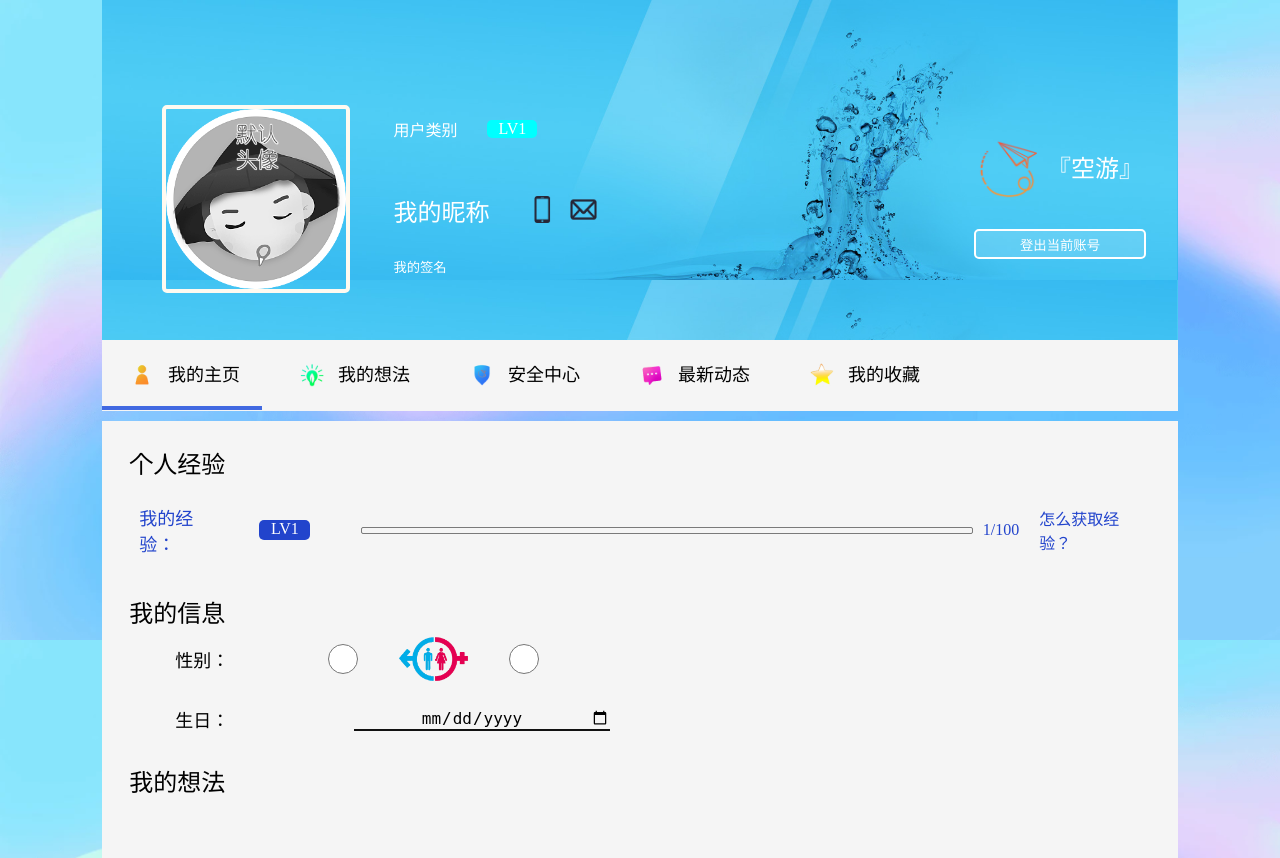
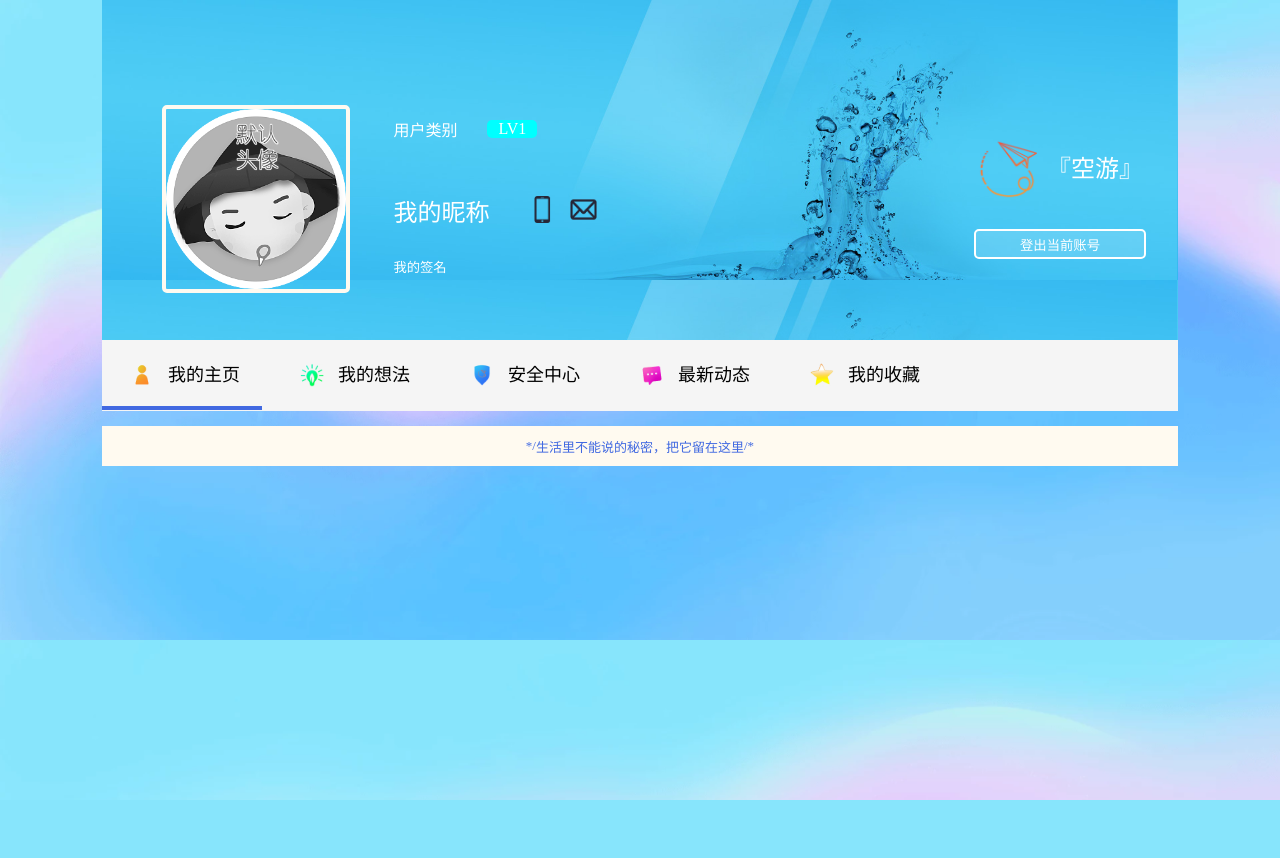
Before and after one commit to VicRanger/Compayu-BackEnd, a Django app: page /user/usercenter/ in a window 1280 px wide. After the commit the page ends 800 px from the top, so only its background shows below. Run offline with Django 3.2, Linux system fonts and the light colour scheme; parts of the project's set-up code (start-up, migrations or seed data) failed here and were passed over; some web fonts are replaced.

Commit message:
个人主页（除想法预览）

```diff
--- a/backsite/api/views.py
+++ b/backsite/api/views.py
@@ -1,3 +1,5 @@
+import random
+
 from django.http import JsonResponse
 from django.shortcuts import render
 from django.utils import timezone
@@ -81,6 +83,11 @@
                 response["gender"] = userinfo.gender
                 response["birthday"] = userinfo.birthday
             return JsonResponse(response)
+        elif what == 'jitang':
+            jitang = models.Jitang.objects.filter()
+            rand = random.randint(1, jitang.count())
+            response['data'] = jitang[rand-1].jitang
+            response['code'] = '200'
         elif what == 'setuser':
             if uid == 0:
                 response['msg'] = '未查询到数据'
--- a/backsite/backsite/settings.py
+++ b/backsite/backsite/settings.py
@@ -137,7 +137,7 @@
         'ENGINE': 'django.db.backends.mysql',
         'NAME': 'django_backsite_default',
         'USER': 'root',
-        'PASSWORD': 'pzhl990512',
+        'PASSWORD': 'root',
         'HOST': 'localhost',
         'PORT': '3306',
     },
@@ -145,7 +145,7 @@
         'ENGINE': 'django.db.backends.mysql',
         'NAME': 'django_backsite_compayu',
         'USER': 'root',
-        'PASSWORD': 'pzhl990512',
+        'PASSWORD': 'root',
         'HOST': 'localhost',
         'PORT': '3306',
         'OPTIONS': {
--- a/static/templates/static/css/part_topNav.css
+++ b/static/templates/static/css/part_topNav.css
@@ -7,7 +7,11 @@
 	src: local('slogan'),
     url('../font/slogan.otf') format("truetype");
 }
-
+@font-face {
+	font-family: 'welcome2';
+	src: local('welcome2'),
+    url('../font/welcome_2.ttf') format("truetype");
+}
 /*顶部导航栏*/
 #topNav {
 	position: fixed;
@@ -154,5 +158,5 @@
 	line-height: 50px;
 	text-align: center;
 	font-size: 25px;
-	font-family: slogan;
+	font-family: welcome2;
 }
--- a/static/templates/static/css/userCenter.css
+++ b/static/templates/static/css/userCenter.css
@@ -258,7 +258,7 @@
 }
 #userCenter_myinfo{
 	width: 100%;
-	display: flex;
+	display: none;
 	flex-direction: column;
 	justify-content: center;
 	align-items: center;
@@ -395,3 +395,67 @@
 	display: flex;
 	flex-direction: column;
 }
+.userCenter_thoughtRow{
+	width: 90%;
+	margin-top: 10px;
+	margin-bottom: 10px;
+	margin-left: 5%;
+	height: 80px;
+	display: flex;
+	flex-direction: row;
+	align-items: center;
+	background: white;
+}
+.thoughtBtn{
+	border: none;
+	width: 35%;
+	background: transparent;
+	cursor: pointer;
+	transition: all 0.2s ease;
+}
+#userCenter_thought_mostview{
+	width: 100%;
+	height: 200px;
+	display: flex;
+	flex-direction: column;
+	display: none;
+}
+#userCenter_thought_newest{
+	width: 100%;
+	height: 200px;
+	display: flex;
+	flex-direction: column;
+	display: none;
+}
+#showMoreThought{
+	width: 50%;
+	text-align: right;
+	font-size: small;
+	cursor: pointer;
+	transition: all 0.2s ease;
+}
+#showMoreThought:hover{
+	color: #2244CC;
+}
+#userCenter_jitang{
+	display: flex;
+	width: 84%;
+	margin-left: 8%;
+	height: 40px;
+	justify-content: center;
+	align-items: center;
+	flex-direction: row;
+	color: #4169E1;
+	margin-top: 5px;
+	background: #FFFAF0;
+	font-size: small;
+}
+
+
+#userCenter_mythought{
+	display: none;
+	width: 100%;
+	flex-direction: column;
+	justify-content: center;
+	align-items: center;
+}
--- a/static/templates/static/js/userCenter.js
+++ b/static/templates/static/js/userCenter.js
@@ -128,10 +128,38 @@
 		var phone = document.getElementById("userCenter_up_phone");
 		phone.setAttribute('src', "/static/img/phone_on.png");
 	}
+	$.ajax({
+		url:'/api/user/',
+		type:'POST',//HTTP请求类型
+		timeout:5000,//超时时间设置为10秒；
+		dataType: "json",
+		async: false,
+		data: {
+			'token': getToken(),
+			'what' : 'jitang',
+		},// data是必须的,可以空,不能没有
+		success:function(ret){
+			if (ret.code == '200'){
+				document.getElementById("userCenter_jitang_p").innerHTML = ret.data;
+			}
+			else if(ret.code=='403'){
+				isLogin = 'False';
+				alert("你的登录已过期,请重新登录");
+				jumpToLogin();
+			}
+		},
+		error:function(xhr,type,errorThrown){
+			console.log(errorThrown);
+		}
+	});
+
 	page = getPage();
 	// 按页码填充数据
 	if (page == 0){
 		// 个人主页
+		var thisPage = document.getElementById("userCenter_myinfo");
+		thisPage.style.display = 'flex';
+
 		document.getElementById("userCenter_level_p").innerHTML = "LV"+parseInt(userinfo.level/100);
 		var exp = userinfo.level%100;
 		document.getElementById("userCenter_exp").innerHTML = exp + "/100";
@@ -146,6 +174,10 @@
 			girl.checked = true;
 		}
 		$('#userCenter_birthday').val(userinfo.birthday);
+	}else if (page == 1){
+		// 我的想法页面
+		var thisPage = document.getElementById("userCenter_mythought");
+		thisPage.style.display = 'flex';
 	}
 }
 
@@ -229,6 +261,7 @@
 			changeSignature(sig.value);
 	    }
 	});
+	showMostView(1);
 }
 
 function logout(){
@@ -365,3 +398,24 @@
 		}
 	});
 }
+
+function showMostView(w){
+	var b1 = document.getElementById("thoughtMostView");
+	var b2 = document.getElementById("thoughtNewest");
+	var subline = document.getElementById("thoughtSubline");
+	var p1 = document.getElementById("userCenter_thought_mostview");
+	var p2 = document.getElementById("userCenter_thought_newest");
+	if (w==1){
+		b1.style.color = "#2244CC";
+		b2.style.color = "black";
+		subline.style.marginLeft = '0%';
+		p1.style.display = 'flex';
+		p2.style.display = 'none';
+	}else if(w==2){
+		b1.style.color = "black";
+		b2.style.color = "#2244CC";
+		subline.style.marginLeft = '35%';
+		p2.style.display = 'flex';
+		p1.style.display = 'none';
+	}
+}
--- a/static/templates/templates/userCenter.html
+++ b/static/templates/templates/userCenter.html
@@ -115,12 +115,46 @@
 				</div>
 			</div>
 			<div id="userCenter_myinfo_thought">
-				<p class="userCenter_title"> 我的想法 </p>
-				<div class="userCenter_row">
-
+				<div style="display: flex;flex-direction: row;margin-bottom: 15px;">
+					<p class="userCenter_title" style="width: 15%;"> 我的想法 </p>
+					<div style="display: flex;width: 25%;flex-direction: column;align-items: center;">
+						<div style="width: 100%;height: 85%;display: flex;flex-direction: row;">
+							<input onclick="showMostView(1)" type="button" id="thoughtMostView" class="thoughtBtn" value="最多人看过"/>
+							<input onclick="showMostView(2)" type="button" id="thoughtNewest" class="thoughtBtn" value="最新发送"/>
+						</div>
+						<div style="width: 100%;height: 15%;">
+							<div id="thoughtSubline" style="background: #2244CC;width: 35%;height: 30%;transition: all 0.2s ease;margin-left: 0%;"></div>
+						</div>
+					</div>
+					<p onclick="userCenter_changePage(2)" id="showMoreThought">查看更多</p>
+				</div>
+				<div id="userCenter_thought_mostview">
+					<div class="userCenter_thoughtRow">
+						1
+					</div>
+					<div class="userCenter_thoughtRow">
+						2
+					</div>
+				</div>
+				<div id="userCenter_thought_newest">
+					<div class="userCenter_thoughtRow">
+						3
+					</div>
+					<div class="userCenter_thoughtRow">
+						4
+					</div>
 				</div>
 			</div>
 		</div>
+		<!--想法管理页面-->
+		<div id="userCenter_mythought">
+
+		</div>
+	</div>
+	<div id="userCenter_jitang">
+		<p>*/</p>
+		<p id="userCenter_jitang_p">生活里不能说的秘密，把它留在这里</p>
+		<p>/*</p>
 	</div>
 
 	<!-- js -->
```
Also changed, not shown: backsite/user/models.py (+13 -0 lines), backsite/compayu/migrations/0003_auto_20200601_1007.py (added), backsite/user/migrations/0002_jitang.py (added).
